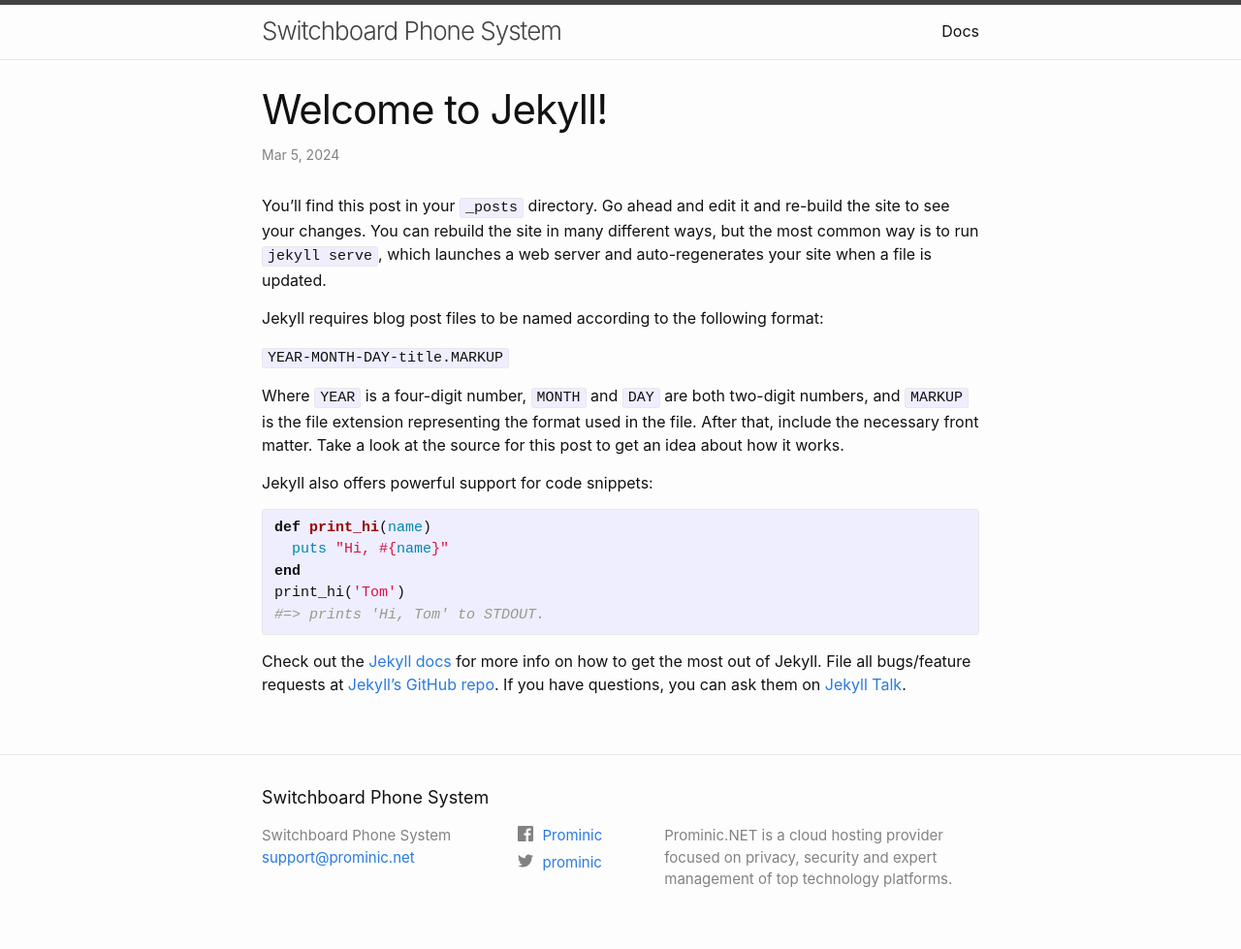
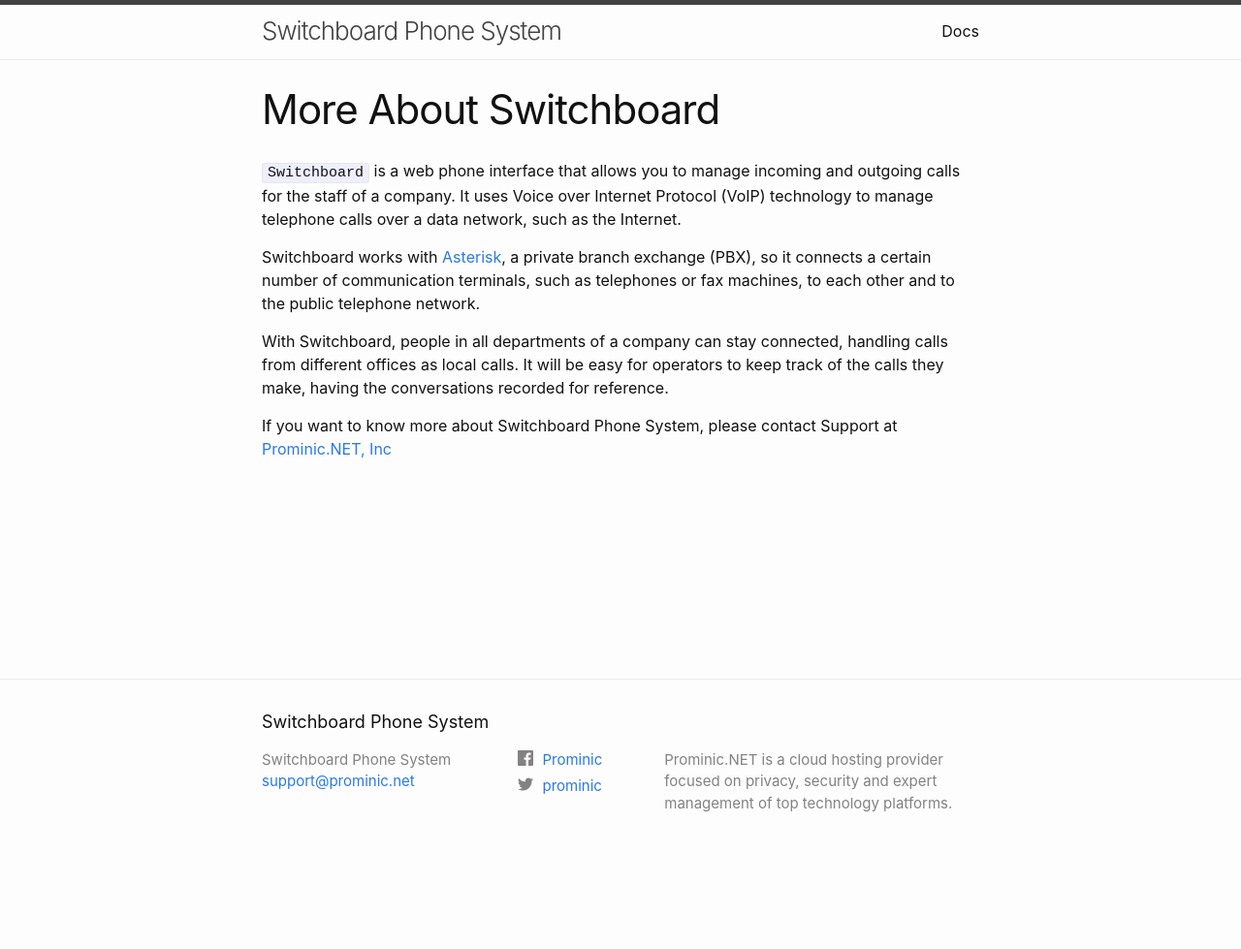
Before and after one commit to PhoneSwitchBoard/Switchboard-Website-Docs, a Jekyll site: the page built from _posts/2024-03-05-welcome-to-jekyll.markdown, in a window 1280 px wide. Shown: the whole page at 97% size. Built offline with Jekyll 4.4.1, drawn with Linux system fonts in a browser that asks for light colours; after the commit the page ends 900 px from its top, so only the background shows below that.

Commit message:
Remove references to Jekyll documentation

```diff
--- a/_layouts/post.html
+++ b/_layouts/post.html
@@ -6,10 +6,7 @@ layout: default
   <header class="post-header">
     <h1 class="post-title p-name" itemprop="name headline">{{ page.title | escape }}</h1>
     <p class="post-meta">
-      <time class="dt-published" datetime="{{ page.date | date_to_xmlschema }}" itemprop="datePublished">
-        {%- assign date_format = site.minima.date_format | default: "%b %-d, %Y" -%}
-        {{ page.date | date: date_format }}
-      </time>
+
       {%- if page.author -%}
         • <span itemprop="author" itemscope itemtype="http://schema.org/Person"><span class="p-author h-card" itemprop="name">{{ page.author }}</span></span>
       {%- endif -%}</p>
--- a/_posts/2024-03-05-welcome-to-jekyll.markdown
+++ b/_posts/2024-03-05-welcome-to-jekyll.markdown
@@ -1,19 +1,20 @@
 ---
 layout: post
-title:  "Welcome to Jekyll!"
+title:  "More About Switchboard"
 date:   2024-03-05 11:26:12 -0400
 categories: jekyll update
 ---
-You’ll find this post in your `_posts` directory. Go ahead and edit it and re-build the site to see your changes. You can rebuild the site in many different ways, but the most common way is to run `jekyll serve`, which launches a web server and auto-regenerates your site when a file is updated.
+`Switchboard` is a web phone interface that allows you to manage incoming and outgoing calls for the staff of a company. It uses Voice over Internet Protocol (VoIP) technology to manage telephone calls over a data network, such as the Internet.
 
-Jekyll requires blog post files to be named according to the following format:
+Switchboard works with [Asterisk](https://www.asterisk.org/), a private branch exchange (PBX), so it connects a certain number of communication terminals, such as telephones or fax machines, to each other and to the public telephone network.
 
-`YEAR-MONTH-DAY-title.MARKUP`
+With Switchboard, people in all departments of a company can stay connected, handling calls from different offices as local calls. It will be easy for operators to keep track of the calls they make, having the conversations recorded for reference.
 
-Where `YEAR` is a four-digit number, `MONTH` and `DAY` are both two-digit numbers, and `MARKUP` is the file extension representing the format used in the file. After that, include the necessary front matter. Take a look at the source for this post to get an idea about how it works.
+If you want to know more about Switchboard Phone System, please contact Support at [Prominic.NET, Inc][prominic-organization]
 
-Jekyll also offers powerful support for code snippets:
+[prominic-organization]: https://www.prominic.net/
 
+<!--
 {% highlight ruby %}
 def print_hi(name)
   puts "Hi, #{name}"
@@ -21,9 +22,4 @@ end
 print_hi('Tom')
 #=> prints 'Hi, Tom' to STDOUT.
 {% endhighlight %}
-
-Check out the [Jekyll docs][jekyll-docs] for more info on how to get the most out of Jekyll. File all bugs/feature requests at [Jekyll’s GitHub repo][jekyll-gh]. If you have questions, you can ask them on [Jekyll Talk][jekyll-talk].
-
-[jekyll-docs]: https://jekyllrb.com/docs/home
-[jekyll-gh]:   https://github.com/jekyll/jekyll
-[jekyll-talk]: https://talk.jekyllrb.com/
+-->
```
Also changed, not shown: _layouts/home.html (+10 -4 lines), images/Switchboard.png (added).
